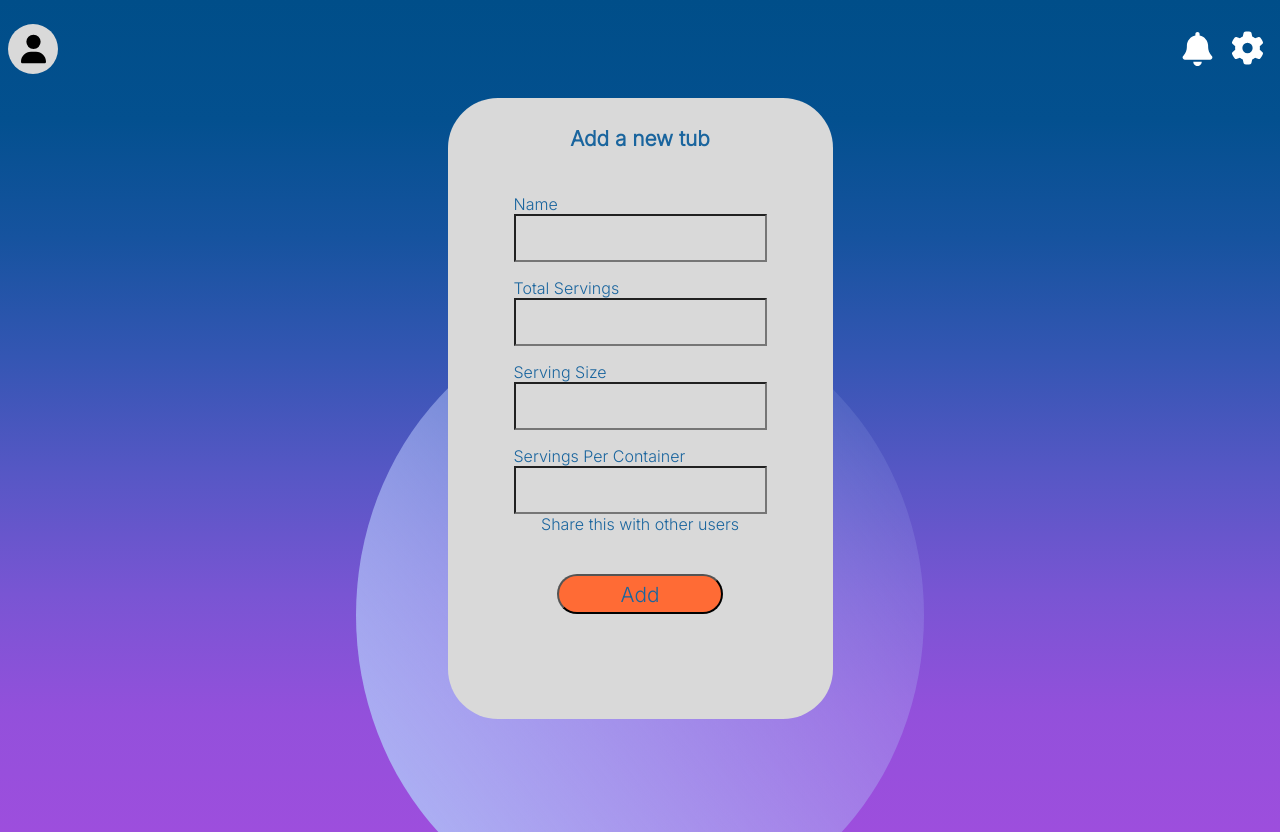
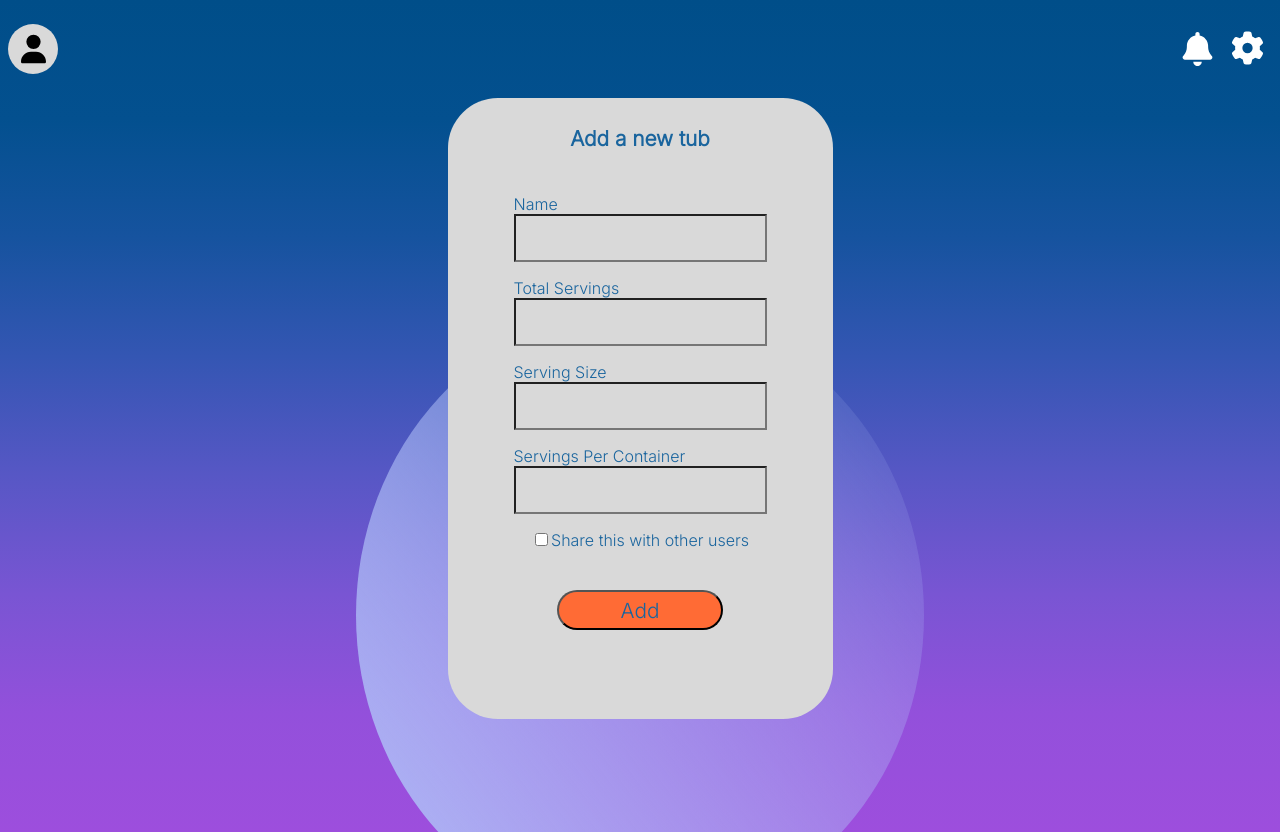
Before and after one commit to kbongco/creatine-reminder-4-u, a React (Vite) app: page /add-tub in a window 1280 px wide. Built offline with nearby package versions, Linux system fonts and the light colour scheme; no server answers.

Commit message:
added in checkbox component

```diff
--- a/src/Screens/AddTub/AddTub.scss
+++ b/src/Screens/AddTub/AddTub.scss
@@ -17,5 +17,10 @@
     height: 10vh;
     align-items: flex-end;
     }
+
+    .checkbox-user-container {
+      text-align: center;
+      margin-top: 16px;
+    }
   }
 }
--- a/src/Screens/AddTub/AddTub.tsx
+++ b/src/Screens/AddTub/AddTub.tsx
@@ -1,12 +1,14 @@
 import NavBar from "../../Layout/NavBar/NavBar";
 import Button from "../../components/Button/Button";
 import Card from "../../components/Card/Card";
+import CheckBox from "../../components/Checkbox/Checkbox";
 import Input from "../../components/Input/Input";
 import { ButtonSizes } from "../../enums/component-enums";
 import './AddTub.scss';
 
 export default function AddATub() {
   const addHeader = 'Add a new tub'
+  const checkBoxText = 'Share this with other users'
   const addTubBody = (
     <div className='add-new-tub-container'>
       <div className='add-new-tub-form-container'>
@@ -31,10 +33,11 @@ export default function AddATub() {
             label='Servings Per Container'
           />
         </div>
-        <div className='checkbox-user-container'>
-          Share this with other users
+      </div>
+      <div className='checkbox-user-container'>
+          <CheckBox
+            label={checkBoxText} />
         </div>
-      </div>
       <div className='add-new-tub-button'>
         <Button
           label='Add'
--- /dev/null
+++ b/src/components/Checkbox/Checkbox.tsx
@@ -0,0 +1,10 @@
+import  CheckboxProps  from '../../interfaces/component-interface';
+
+export default function CheckBox({ label }: CheckboxProps) {
+  return <>
+    <div className='checkbox-container'>
+      <input type='checkbox'/>
+      {label}
+    </div>
+  </>
+}
--- a/src/interfaces/component-interface.tsx
+++ b/src/interfaces/component-interface.tsx
@@ -21,3 +21,7 @@ export default interface InputProps {
   inputStyle?: string;
   onChange?: any;
 }
+
+export default interface CheckboxProps {
+  label: string;
+}
```
Also changed, not shown: src/components/Checkbox/Checkbox.scss (added).
